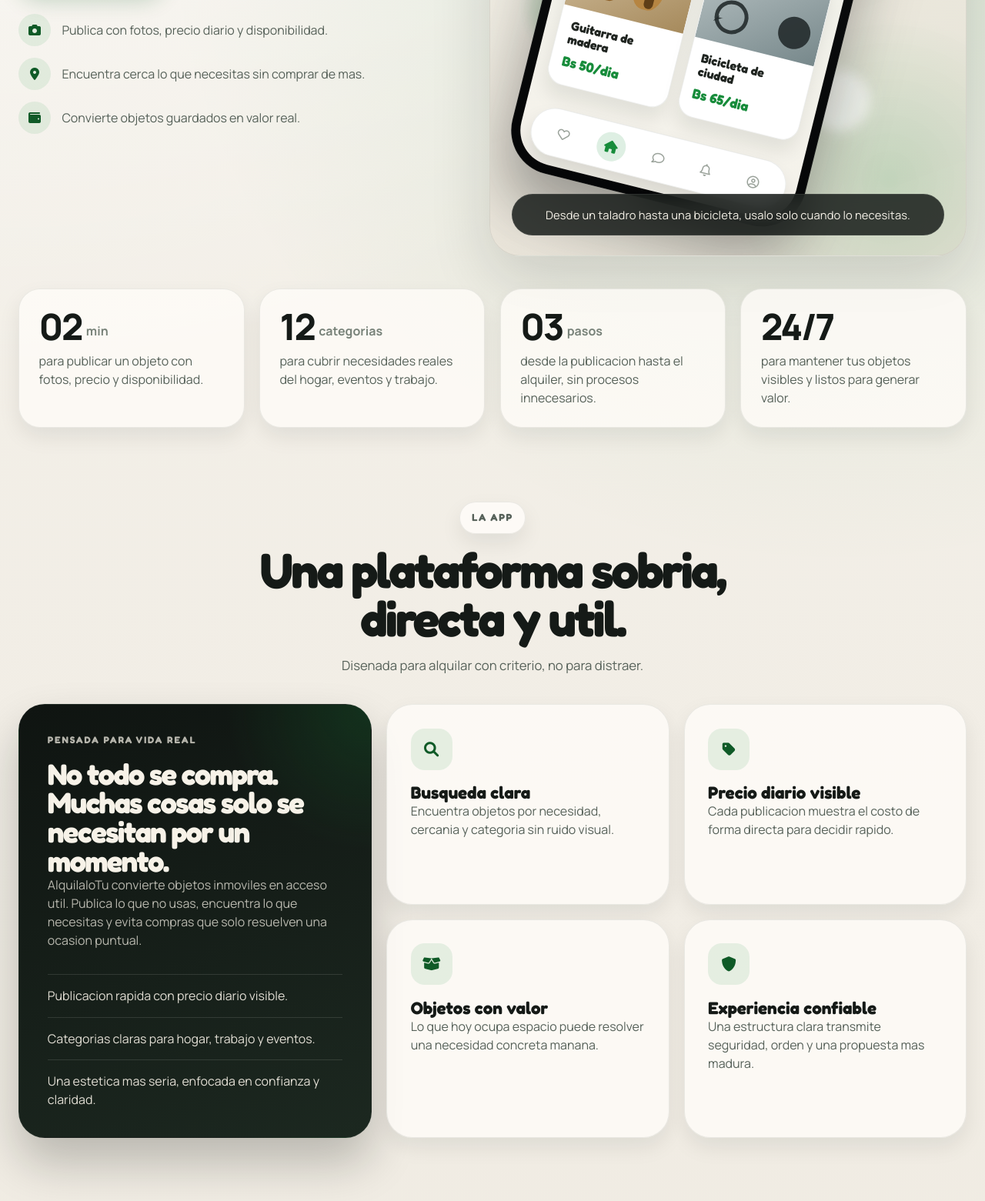
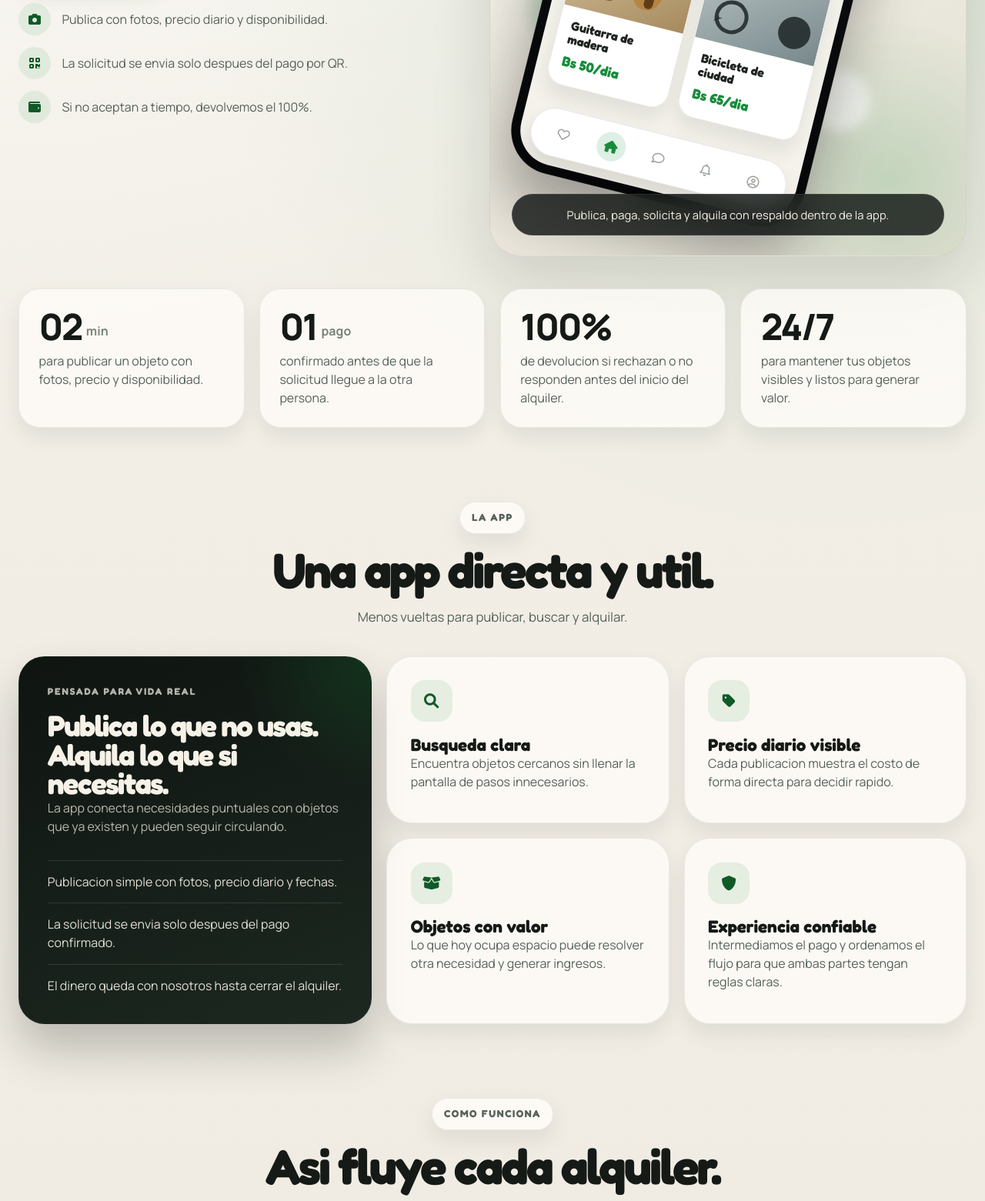
Before and after one commit to davidsilvbv-glitch/AlquilaloTu, a plain HTML site: page index.html in a window 1280 px wide. Shown: the part 821-2382 px from the top of the page at 77% size. Drawn offline with Linux system fonts and the light colour scheme; animation ran at ten frames a second.

Commit message:
actualizando contenido real

```diff
--- a/index.html
+++ b/index.html
@@ -43,9 +43,8 @@
                 <span class="eyebrow">Alquiler inteligente entre personas</span>
                 <h1>Deja de acumular.<br><span>Mejor alquila.</span></h1>
                 <p>
-                    Herramientas, tecnologia, mobiliario y objetos utiles sin compras innecesarias.
-                    Una experiencia pensada para adultos que valoran el acceso, el orden y una
-                    forma mas inteligente de usar su dinero.
+                    Herramientas, tecnologia, mobiliario y objetos utiles para resolver necesidades
+                    puntuales sin comprar de mas.
                 </p>
 
                 <div class="hero-actions">
@@ -70,12 +69,12 @@
                         <span>Publica con fotos, precio diario y disponibilidad.</span>
                     </div>
                     <div class="hero-point">
-                        <i class="fa-solid fa-map-marker-alt"></i>
-                        <span>Encuentra cerca lo que necesitas sin comprar de mas.</span>
+                        <i class="fa-solid fa-qrcode"></i>
+                        <span>La solicitud se envia solo despues del pago por QR.</span>
                     </div>
                     <div class="hero-point">
                         <i class="fa-solid fa-wallet"></i>
-                        <span>Convierte objetos guardados en valor real.</span>
+                        <span>Si no aceptan a tiempo, devolvemos el 100%.</span>
                     </div>
                 </div>
             </div>
@@ -105,8 +104,8 @@
 
                                 <div class="screen-toolbar">
                                     <span class="toolbar-chip">
-                                        <i class="fa-solid fa-filter"></i>
-                                        Categorias
+                                        <i class="fa-regular fa-clock"></i>
+                                        Disponible hoy
                                     </span>
                                     <span class="toolbar-chip toolbar-chip--soft">Cerca de ti</span>
                                 </div>
@@ -156,7 +155,7 @@
                         </div>
                     </div>
 
-                    <div class="stage-caption">Desde un taladro hasta una bicicleta, usalo solo cuando lo necesitas.</div>
+                    <div class="stage-caption">Publica, paga, solicita y alquila con respaldo dentro de la app.</div>
                 </div>
             </div>
         </section>
@@ -172,18 +171,17 @@
 
             <article class="proof-card">
                 <div class="proof-value">
-                    <span class="proof-number" data-target="12">00</span>
-                    <span class="proof-unit">categorias</span>
+                    <span class="proof-number" data-target="1" data-pad="2">00</span>
+                    <span class="proof-unit">pago</span>
                 </div>
-                <p>para cubrir necesidades reales del hogar, eventos y trabajo.</p>
+                <p>confirmado antes de que la solicitud llegue a la otra persona.</p>
             </article>
 
             <article class="proof-card">
                 <div class="proof-value">
-                    <span class="proof-number" data-target="3" data-pad="2">00</span>
-                    <span class="proof-unit">pasos</span>
+                    <span class="proof-number" data-target="100" data-suffix="%">00</span>
                 </div>
-                <p>desde la publicacion hasta el alquiler, sin procesos innecesarios.</p>
+                <p>de devolucion si rechazan o no responden antes del inicio del alquiler.</p>
             </article>
 
             <article class="proof-card">
@@ -197,32 +195,31 @@
         <section class="editorial-section reveal" id="la-app">
             <div class="section-heading">
                 <span class="eyebrow">La app</span>
-                <h2>Una plataforma sobria, directa y util.</h2>
-                <p>Disenada para alquilar con criterio, no para distraer.</p>
+                <h2>Una app directa y util.</h2>
+                <p>Menos vueltas para publicar, buscar y alquilar.</p>
             </div>
 
             <div class="editorial-grid">
                 <article class="editorial-panel editorial-panel--dark">
                     <div>
                         <p class="panel-kicker">Pensada para vida real</p>
-                        <h3>No todo se compra. Muchas cosas solo se necesitan por un momento.</h3>
+                        <h3>Publica lo que no usas. Alquila lo que si necesitas.</h3>
                         <p>
-                            AlquilaloTu convierte objetos inmoviles en acceso util. Publica lo que no usas,
-                            encuentra lo que necesitas y evita compras que solo resuelven una ocasion puntual.
+                            La app conecta necesidades puntuales con objetos que ya existen y pueden seguir circulando.
                         </p>
                     </div>
 
                     <ul class="editorial-list">
-                        <li>Publicacion rapida con precio diario visible.</li>
-                        <li>Categorias claras para hogar, trabajo y eventos.</li>
-                        <li>Una estetica mas seria, enfocada en confianza y claridad.</li>
+                        <li>Publicacion simple con fotos, precio diario y fechas.</li>
+                        <li>La solicitud se envia solo despues del pago confirmado.</li>
+                        <li>El dinero queda con nosotros hasta cerrar el alquiler.</li>
                     </ul>
                 </article>
 
                 <article class="editorial-panel">
                     <i class="fa-solid fa-magnifying-glass"></i>
                     <h3>Busqueda clara</h3>
-                    <p>Encuentra objetos por necesidad, cercania y categoria sin ruido visual.</p>
+                    <p>Encuentra objetos cercanos sin llenar la pantalla de pasos innecesarios.</p>
                 </article>
 
                 <article class="editorial-panel">
@@ -234,13 +231,13 @@
                 <article class="editorial-panel">
                     <i class="fa-solid fa-box-open"></i>
                     <h3>Objetos con valor</h3>
-                    <p>Lo que hoy ocupa espacio puede resolver una necesidad concreta manana.</p>
+                    <p>Lo que hoy ocupa espacio puede resolver otra necesidad y generar ingresos.</p>
                 </article>
 
                 <article class="editorial-panel">
                     <i class="fa-solid fa-shield-alt"></i>
                     <h3>Experiencia confiable</h3>
-                    <p>Una estructura clara transmite seguridad, orden y una propuesta mas madura.</p>
+                    <p>Intermediamos el pago y ordenamos el flujo para que ambas partes tengan reglas claras.</p>
                 </article>
             </div>
         </section>
@@ -248,8 +245,8 @@
         <section class="process-section reveal" id="como-funciona">
             <div class="section-heading">
                 <span class="eyebrow">Como funciona</span>
-                <h2>Publica. Conecta. Alquila.</h2>
-                <p>Tres movimientos simples para activar objetos que hoy estan quietos.</p>
+                <h2>Asi fluye cada alquiler.</h2>
+                <p>Primero se confirma el pago, luego se envia la solicitud y el dinero queda resguardado hasta el cierre.</p>
             </div>
 
             <div class="process-grid">
@@ -261,14 +258,26 @@
 
                 <article class="process-card">
                     <span class="process-index">02</span>
-                    <h3>Coordina</h3>
-                    <p>Conecta con personas interesadas y acuerda la entrega segun tu contexto.</p>
+                    <h3>Completa y paga</h3>
+                    <p>La persona interesada llena los datos del alquiler y paga el QR que se genera automaticamente.</p>
                 </article>
 
                 <article class="process-card">
                     <span class="process-index">03</span>
-                    <h3>Genera valor</h3>
-                    <p>Tu objeto vuelve a tener movimiento, utilidad y retorno sin venderlo.</p>
+                    <h3>Enviamos la solicitud</h3>
+                    <p>Recien con el pago confirmado se manda la solicitud al duenho del objeto y el dinero queda con nosotros.</p>
+                </article>
+
+                <article class="process-card">
+                    <span class="process-index">04</span>
+                    <h3>Acepta o se devuelve</h3>
+                    <p>Si acepta, el alquiler sigue. Si rechaza o no responde antes del inicio, devolvemos el 100%.</p>
+                </article>
+
+                <article class="process-card">
+                    <span class="process-index">05</span>
+                    <h3>Se libera el pago</h3>
+                    <p>Cuando el alquiler termina, el duenho recibe el dinero menos nuestra comision.</p>
                 </article>
             </div>
         </section>
@@ -276,14 +285,16 @@
         <section class="advantage-section reveal" id="ventajas">
             <div class="section-heading">
                 <span class="eyebrow">Ventajas</span>
-                <h2>Menos gasto inmovilizado. Mas acceso util.</h2>
-                <p>Una forma mas inteligente de resolver necesidades temporales.</p>
+                <h2>Mas economia circular, menos consumo lineal.</h2>
+                <p>Usa y mueve mejor lo que ya existe.</p>
             </div>
 
             <div class="advantage-layout">
                 <article class="advantage-highlight">
                     <p class="panel-kicker">Mentalidad de alquiler</p>
-                    <h3>Comprar menos no es renunciar. Es decidir mejor cuando conviene usar y cuando conviene tener.</h3>
+                    <h3>La economia circular funciona mejor cuando los objetos se usan mas y se estancan menos.</h3>
+
+                    <p>Menos compra por impulso, mas uso compartido con sentido practico.</p>
 
                     <div class="advantage-list">
                         <div class="advantage-item">
@@ -333,7 +344,7 @@
             <div class="cta-box">
                 <div>
                     <span class="eyebrow">Descarga</span>
-                    <h2>Empieza a alquilar con una experiencia mas limpia, mas seria y mas util.</h2>
+                    <h2>Empieza a alquilar con una experiencia clara y util.</h2>
                     <p>Publica lo que no usas o encuentra lo que necesitas sin comprar de mas.</p>
                 </div>
 
@@ -359,7 +370,7 @@
     <footer class="site-footer">
         <div class="footer-brand">
             <a class="brand footer-brand-link" href="#inicio">AlquilaloTu</a>
-            <p>Economia circular con criterio practico para gente que prefiere acceso antes que acumulacion.</p>
+            <p>Una app directa y util para alquilar entre personas.</p>
         </div>
 
         <div class="footer-links">
--- a/script.js
+++ b/script.js
@@ -7,6 +7,12 @@ document.addEventListener('DOMContentLoaded', () => {
     const sections = document.querySelectorAll('section[id]');
     const proofNumbers = document.querySelectorAll('.proof-number');
     let floatingIconsResizeTimer = null;
+    let floatingIcons = [];
+    let floatingMotionFrame = null;
+    let pointerOffsetX = 0;
+    let pointerOffsetY = 0;
+    let pointerCurrentX = 0;
+    let pointerCurrentY = 0;
 
     const floatingIconPool = [
         'fa-toolbox',
@@ -26,8 +32,51 @@ document.addEventListener('DOMContentLoaded', () => {
         'fa-print',
         'fa-wrench',
         'fa-blender',
-        'fa-fan'
+        'fa-fan',
+        'fa-campground',
+        'fa-microphone',
+        'fa-car-side',
+        'fa-screwdriver-wrench',
+        'fa-suitcase-rolling',
+        'fa-drum',
+        'fa-tablet-screen-button'
     ];
+
+    const updateFloatingOffsets = () => {
+        if (prefersReducedMotion || !floatingIcons.length) {
+            floatingMotionFrame = null;
+            return;
+        }
+
+        pointerCurrentX += (pointerOffsetX - pointerCurrentX) * 0.08;
+        pointerCurrentY += (pointerOffsetY - pointerCurrentY) * 0.08;
+
+        const scrollOffset = window.scrollY || window.pageYOffset;
+
+        floatingIcons.forEach((icon, index) => {
+            const depth = parseFloat(icon.dataset.depth || '1');
+            const swing = parseFloat(icon.dataset.swing || '0');
+            const direction = index % 2 === 0 ? 1 : -1;
+            const shiftX = pointerCurrentX * depth + Math.sin(scrollOffset * 0.0024 + swing) * 18 * depth;
+            const shiftY =
+                pointerCurrentY * depth * 0.72 +
+                Math.cos(scrollOffset * 0.0018 + swing) * 14 * depth +
+                scrollOffset * 0.018 * depth * direction;
+
+            icon.style.setProperty('--shift-x', `${shiftX.toFixed(2)}px`);
+            icon.style.setProperty('--shift-y', `${shiftY.toFixed(2)}px`);
+        });
+
+        floatingMotionFrame = window.requestAnimationFrame(updateFloatingOffsets);
+    };
+
+    const startFloatingMotion = () => {
+        if (prefersReducedMotion || floatingMotionFrame !== null) {
+            return;
+        }
+
+        floatingMotionFrame = window.requestAnimationFrame(updateFloatingOffsets);
+    };
 
     const buildFloatingIcons = () => {
         if (!floatingIconsLayer) {
@@ -36,18 +85,25 @@ document.addEventListener('DOMContentLoaded', () => {
 
         floatingIconsLayer.innerHTML = '';
 
-        const iconCount = window.innerWidth < 640 ? 12 : window.innerWidth < 1024 ? 18 : 26;
+        const iconCount = window.innerWidth < 640 ? 20 : window.innerWidth < 1024 ? 32 : 46;
 
         for (let index = 0; index < iconCount; index += 1) {
             const icon = document.createElement('i');
             const iconName = floatingIconPool[Math.floor(Math.random() * floatingIconPool.length)];
-            const opacity = (0.08 + Math.random() * 0.09).toFixed(2);
-            const driftX = (Math.random() * 160 - 80).toFixed(0);
-            const driftY = (Math.random() * 180 - 90).toFixed(0);
-            const rotateStart = (Math.random() * 50 - 25).toFixed(1);
-            const rotateEnd = (Math.random() * 90 - 45).toFixed(1);
-            const size = (1.35 + Math.random() * 1.85).toFixed(2);
-            const duration = (18 + Math.random() * 20).toFixed(1);
+            const opacity = (0.1 + Math.random() * 0.1).toFixed(2);
+            const driftX = (Math.random() * 220 - 110).toFixed(0);
+            const driftY = (Math.random() * 240 - 120).toFixed(0);
+            const driftMidX = (Math.random() * 160 - 80).toFixed(0);
+            const driftMidY = (Math.random() * 150 - 75).toFixed(0);
+            const rotateStart = (Math.random() * 60 - 30).toFixed(1);
+            const rotateMid = (Math.random() * 80 - 40).toFixed(1);
+            const rotateEnd = (Math.random() * 120 - 60).toFixed(1);
+            const size = (1.2 + Math.random() * 2.5).toFixed(2);
+            const scale = (0.88 + Math.random() * 0.5).toFixed(2);
+            const duration = (14 + Math.random() * 18).toFixed(1);
+            const pulseDuration = (8 + Math.random() * 8).toFixed(1);
+            const depth = (0.45 + Math.random() * 1.15).toFixed(2);
+            const swing = (Math.random() * Math.PI * 2).toFixed(2);
 
             icon.className = `fa-solid ${iconName} floating-icon`;
             icon.style.left = `${(Math.random() * 100).toFixed(2)}%`;
@@ -56,10 +112,17 @@ document.addEventListener('DOMContentLoaded', () => {
             icon.style.setProperty('--opacity', opacity);
             icon.style.setProperty('--dx', `${driftX}px`);
             icon.style.setProperty('--dy', `${driftY}px`);
+            icon.style.setProperty('--dx-mid', `${driftMidX}px`);
+            icon.style.setProperty('--dy-mid', `${driftMidY}px`);
             icon.style.setProperty('--rotate-start', `${rotateStart}deg`);
+            icon.style.setProperty('--rotate-mid', `${rotateMid}deg`);
             icon.style.setProperty('--rotate-end', `${rotateEnd}deg`);
             icon.style.setProperty('--duration', `${duration}s`);
-            icon.style.animationDelay = `-${(Math.random() * 18).toFixed(1)}s`;
+            icon.style.setProperty('--pulse-duration', `${pulseDuration}s`);
+            icon.style.setProperty('--scale', scale);
+            icon.dataset.depth = depth;
+            icon.dataset.swing = swing;
+            icon.style.animationDelay = `-${(Math.random() * 20).toFixed(1)}s, -${(Math.random() * 10).toFixed(1)}s`;
 
             if (prefersReducedMotion) {
                 icon.style.animation = 'none';
@@ -67,6 +130,9 @@ document.addEventListener('DOMContentLoaded', () => {
 
             floatingIconsLayer.appendChild(icon);
         }
+
+        floatingIcons = Array.from(floatingIconsLayer.querySelectorAll('.floating-icon'));
+        startFloatingMotion();
     };
 
     const updateHeaderState = () => {
@@ -151,6 +217,29 @@ document.addEventListener('DOMContentLoaded', () => {
     window.addEventListener('scroll', updateHeaderState, { passive: true });
     buildFloatingIcons();
 
+    if (!prefersReducedMotion) {
+        window.addEventListener(
+            'pointermove',
+            (event) => {
+                const centerX = window.innerWidth / 2;
+                const centerY = window.innerHeight / 2;
+
+                pointerOffsetX = ((event.clientX - centerX) / centerX) * 28;
+                pointerOffsetY = ((event.clientY - centerY) / centerY) * 22;
+            },
+            { passive: true }
+        );
+
+        document.body.addEventListener(
+            'mouseleave',
+            () => {
+                pointerOffsetX = 0;
+                pointerOffsetY = 0;
+            },
+            { passive: true }
+        );
+    }
+
     window.addEventListener('resize', () => {
         window.clearTimeout(floatingIconsResizeTimer);
         floatingIconsResizeTimer = window.setTimeout(buildFloatingIcons, 180);
--- a/styles.css
+++ b/styles.css
@@ -53,12 +53,14 @@ body {
 
 .floating-icon {
     position: absolute;
-    color: rgba(103, 110, 117, var(--opacity, 0.12));
-    transform: translate3d(0, 0, 0) rotate(var(--rotate-start, 0deg));
+    color: rgba(89, 99, 106, var(--opacity, 0.16));
+    transform: translate3d(var(--shift-x, 0px), var(--shift-y, 0px), 0) rotate(var(--rotate-start, 0deg)) scale(var(--scale, 1));
     transform-origin: center;
-    filter: drop-shadow(0 12px 20px rgba(115, 122, 129, 0.05));
+    filter: drop-shadow(0 18px 28px rgba(115, 122, 129, 0.08));
     will-change: transform;
-    animation: ghost-drift var(--duration, 24s) ease-in-out infinite alternate;
+    animation:
+        ghost-drift var(--duration, 24s) ease-in-out infinite alternate,
+        ghost-fade var(--pulse-duration, 12s) ease-in-out infinite;
     user-select: none;
 }
 
@@ -764,6 +766,9 @@ main {
 
 .section-heading p {
     margin-top: 1rem;
+    max-width: 44ch;
+    margin-left: auto;
+    margin-right: auto;
     color: var(--ink-soft);
     font-size: 1.05rem;
 }
@@ -861,7 +866,7 @@ main {
 
 .process-grid {
     display: grid;
-    grid-template-columns: repeat(3, minmax(0, 1fr));
+    grid-template-columns: repeat(auto-fit, minmax(220px, 1fr));
     gap: 1.2rem;
 }
 
@@ -908,7 +913,7 @@ main {
 
 .process-card p {
     margin-top: 0.8rem;
-    max-width: 28ch;
+    max-width: none;
 }
 
 .advantage-layout {
@@ -1079,15 +1084,38 @@ main {
 }
 
 @keyframes ghost-drift {
+    0% {
+        transform: translate3d(var(--shift-x, 0px), var(--shift-y, 0px), 0) rotate(var(--rotate-start, 0deg)) scale(var(--scale, 1));
+    }
+    50% {
+        transform:
+            translate3d(
+                calc(var(--shift-x, 0px) + var(--dx-mid, 0px)),
+                calc(var(--shift-y, 0px) + var(--dy-mid, 0px)),
+                0
+            )
+            rotate(var(--rotate-mid, 0deg))
+            scale(calc(var(--scale, 1) + 0.08));
+    }
+    100% {
+        transform:
+            translate3d(
+                calc(var(--shift-x, 0px) + var(--dx, 0px)),
+                calc(var(--shift-y, 0px) + var(--dy, 0px)),
+                0
+            )
+            rotate(var(--rotate-end, 10deg))
+            scale(var(--scale, 1));
+    }
+}
+
+@keyframes ghost-fade {
     0%,
     100% {
-        transform: translate3d(0, 0, 0) rotate(var(--rotate-start, 0deg));
+        opacity: var(--opacity, 0.16);
     }
     50% {
-        opacity: calc(var(--opacity, 0.12) + 0.05);
-    }
-    100% {
-        transform: translate3d(var(--dx, 0px), var(--dy, 0px), 0) rotate(var(--rotate-end, 10deg));
+        opacity: calc(var(--opacity, 0.16) + 0.08);
     }
 }
 
```
